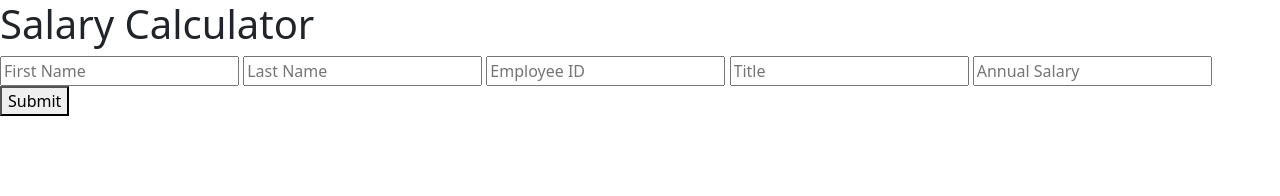
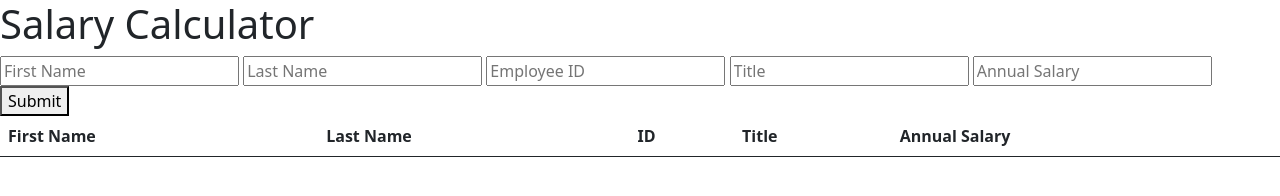
Before and after one commit to TerryOKeefe/jquery-salary-calculator, a plain HTML site: page index.html in a window 1280 px wide. Drawn offline with Linux system fonts and the light colour scheme.

Commit message:
basic table layout

```diff
--- a/index.html
+++ b/index.html
@@ -22,7 +22,29 @@
         <input type="text" placeholder="Title" id="employeeTitle">
         <input type="number" placeholder="Annual Salary" id="annualSalary">
         <button class="addButton" id="submit">Submit</button>
+    </section>
 
-    </section>
+    <table class="table">
+        <thead>
+          <tr>
+            <th scope="col">First Name</th>
+            <th scope="col">Last Name</th>
+            <th scope="col">ID</th>
+            <th scope="col">Title</th>
+            <th scope="col">Annual Salary</th>
+          </tr>
+        </thead>
+        <tbody>
+          <tr>
+            <!-- <td>?</td>
+            <td>?</td>
+            <td>?</td>
+            <td>?</td>
+            <td>?</td> -->
+          </tr>
+        </tbody>
+      </table>
+
+
 </body>
 </html>
```
